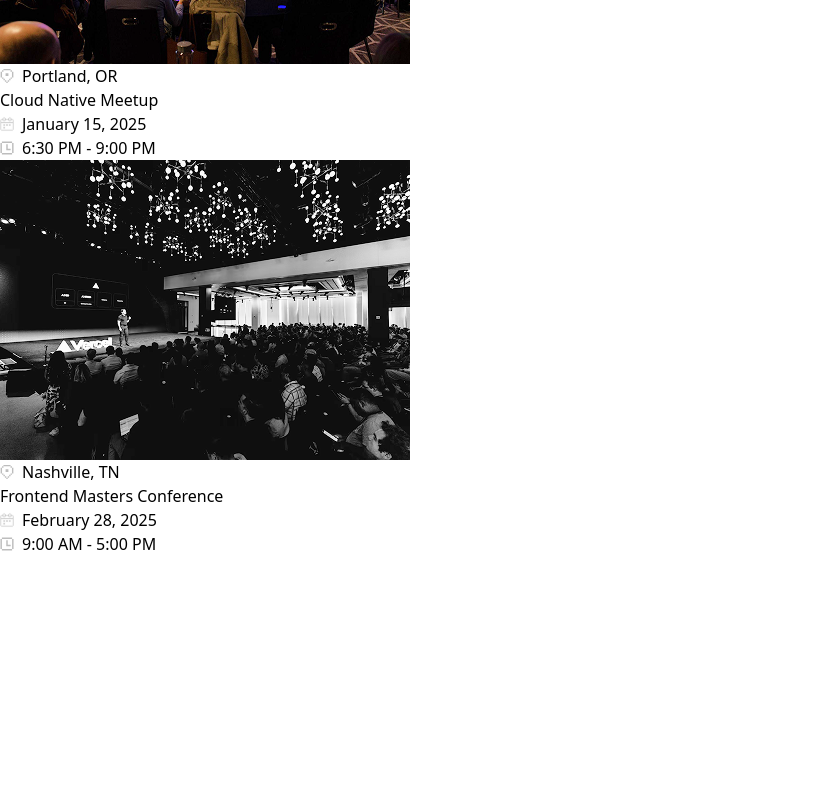
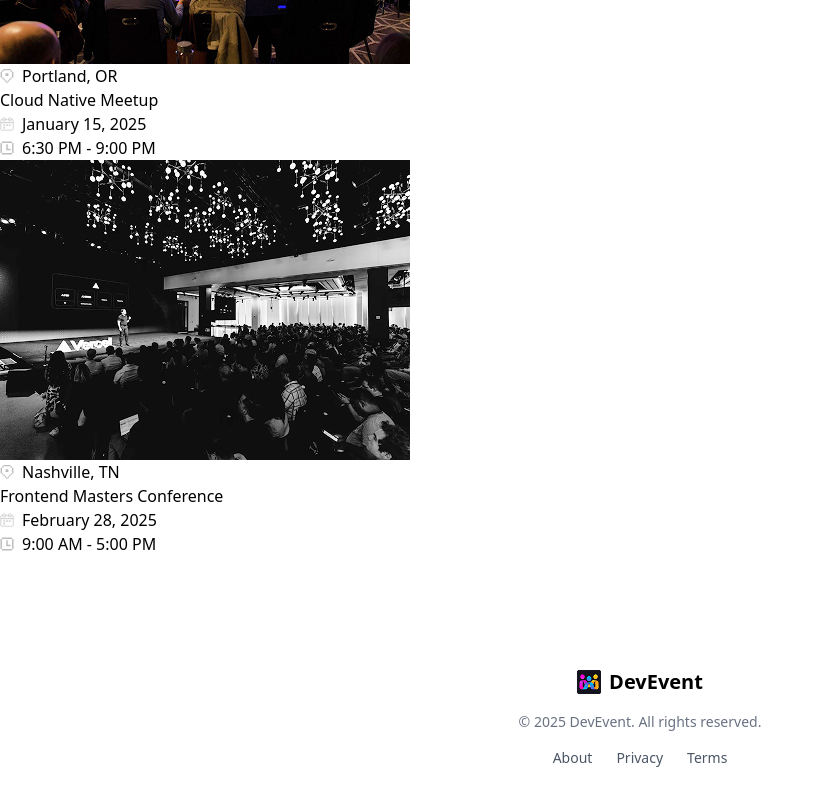
Before and after one commit to MennaEbied/event_platform, a Next.js app: page / in a window 1280 px wide. Shown: the part 4567-5367 px from the top of the page, without its empty margins (0-824 px from the left). Before the commit the page ends 5123 px from the top, so only its background shows below. Built offline with nearby package versions, Linux system fonts and the light colour scheme; a web font is replaced by a local one.

Commit message:
Create a Footer component and add it to the layout

```diff
--- a/app/layout.tsx
+++ b/app/layout.tsx
@@ -3,6 +3,7 @@
 import "./globals.css";
 import LightRays from "@/components/LightRays";
 import Navbar from "@/components/Navbar";
+import Footer from "@/components/Footer";
 
 const schibstedGrotesk = Schibsted_Grotesk({
   variable: "--font-schibsted_grotesk",
@@ -46,6 +47,7 @@
         <main>
           {children}
         </main>
+        <Footer/>
       </body>
     </html>
   );
--- /dev/null
+++ b/components/Footer.tsx
@@ -0,0 +1,33 @@
+import Image from "next/image";
+import Link from "next/link";
+
+const Footer = () => {
+  return (
+    <footer className=" py-8 mt-20">
+      <div className="container mx-auto flex flex-col md:flex-row justify-between items-center gap-4 px-4">
+        <Link href="/" className="flex items-center gap-2">
+          <Image src="/icons/logo.png" alt="logo" width={24} height={24} />
+          <p className="font-bold text-xl">DevEvent</p>
+        </Link>
+
+        <p className="text-sm text-gray-500">
+          © {new Date().getFullYear()} DevEvent. All rights reserved.
+        </p>
+
+        <div className="flex gap-6 text-sm text-gray-600">
+          <Link href="#" className="hover:text-white">
+            About
+          </Link>
+          <Link href="#" className="hover:text-white">
+            Privacy
+          </Link>
+          <Link href="#" className="hover:text-white">
+            Terms
+          </Link>
+        </div>
+      </div>
+    </footer>
+  );
+};
+
+export default Footer;
```
